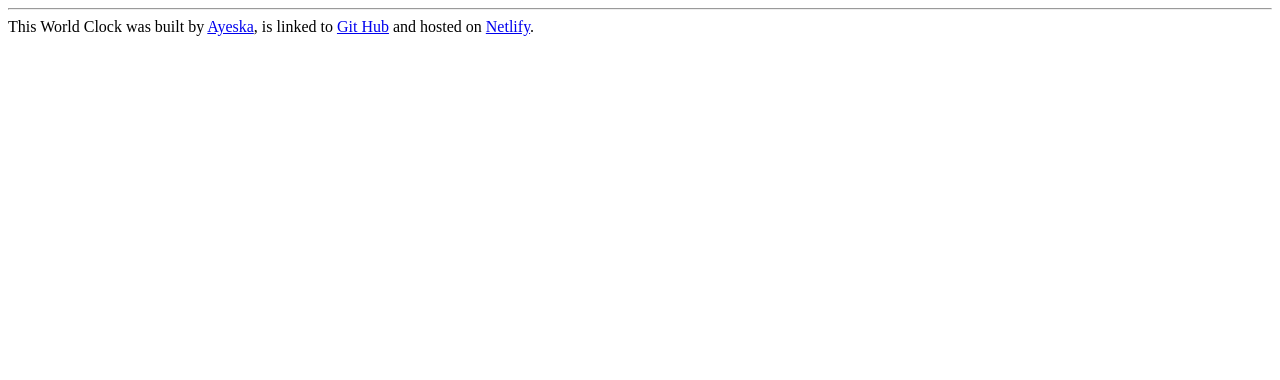
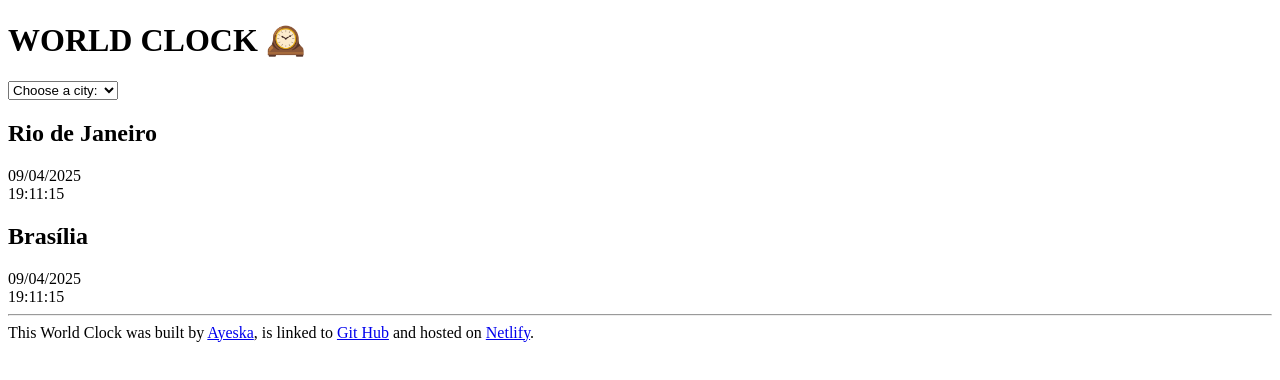
Before and after one commit to ayscd/world-clock, a plain HTML site: page index.html in a window 1280 px wide. Drawn offline with Linux system fonts and the light colour scheme.

Commit message:
Update 1 - basic HTML
- adding the basic html informations

```diff
--- a/index.html
+++ b/index.html
@@ -8,6 +8,29 @@
 </head>
 <body>
     <div class="app-wrapper">
+        <h1>WORLD CLOCK 🕰️</h1>
+
+        <select name="choose-city" id="choose-city">
+            <option value="">Choose a city:</option>
+            <option value="">Salvador</option>
+            <option value="">Vitória</option>
+            <option value="">Belo Horizonte</option>
+            <option value="">Florianópolis</option>
+            <option value="">Curitiba</option>
+        </select>
+
+        <div class="city">
+            <h2>Rio de Janeiro</h2>
+            <div class="date"> 09/04/2025</div>
+            <div class="time">19:11:15</div>
+        </div>
+
+        <div class="city">
+            <h2>Brasília</h2>
+            <div class="date"> 09/04/2025</div>
+            <div class="time">19:11:15</div>
+        </div>
+
         <hr/>
         <footer>
             <div class="footer-wrapper">
```
